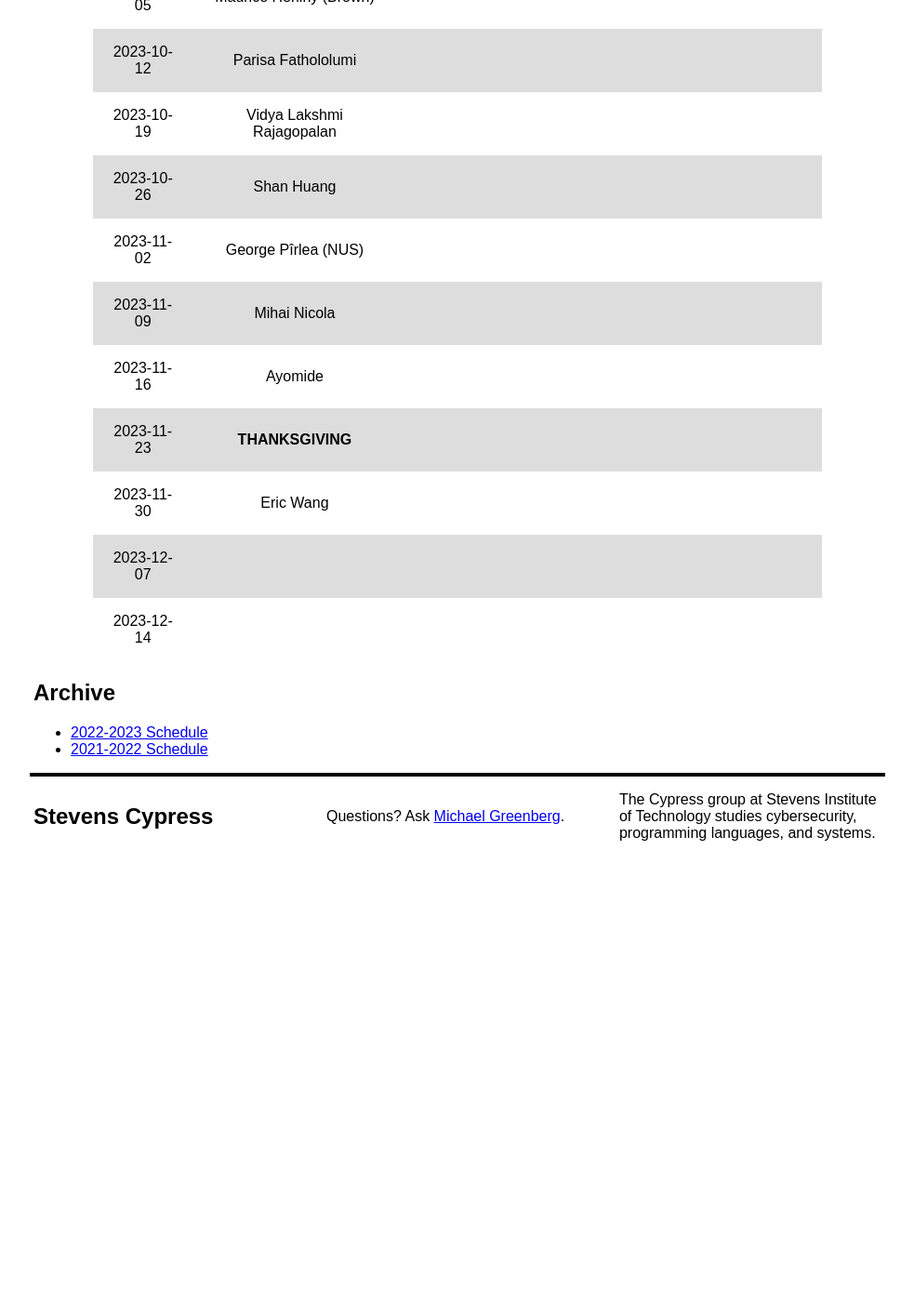
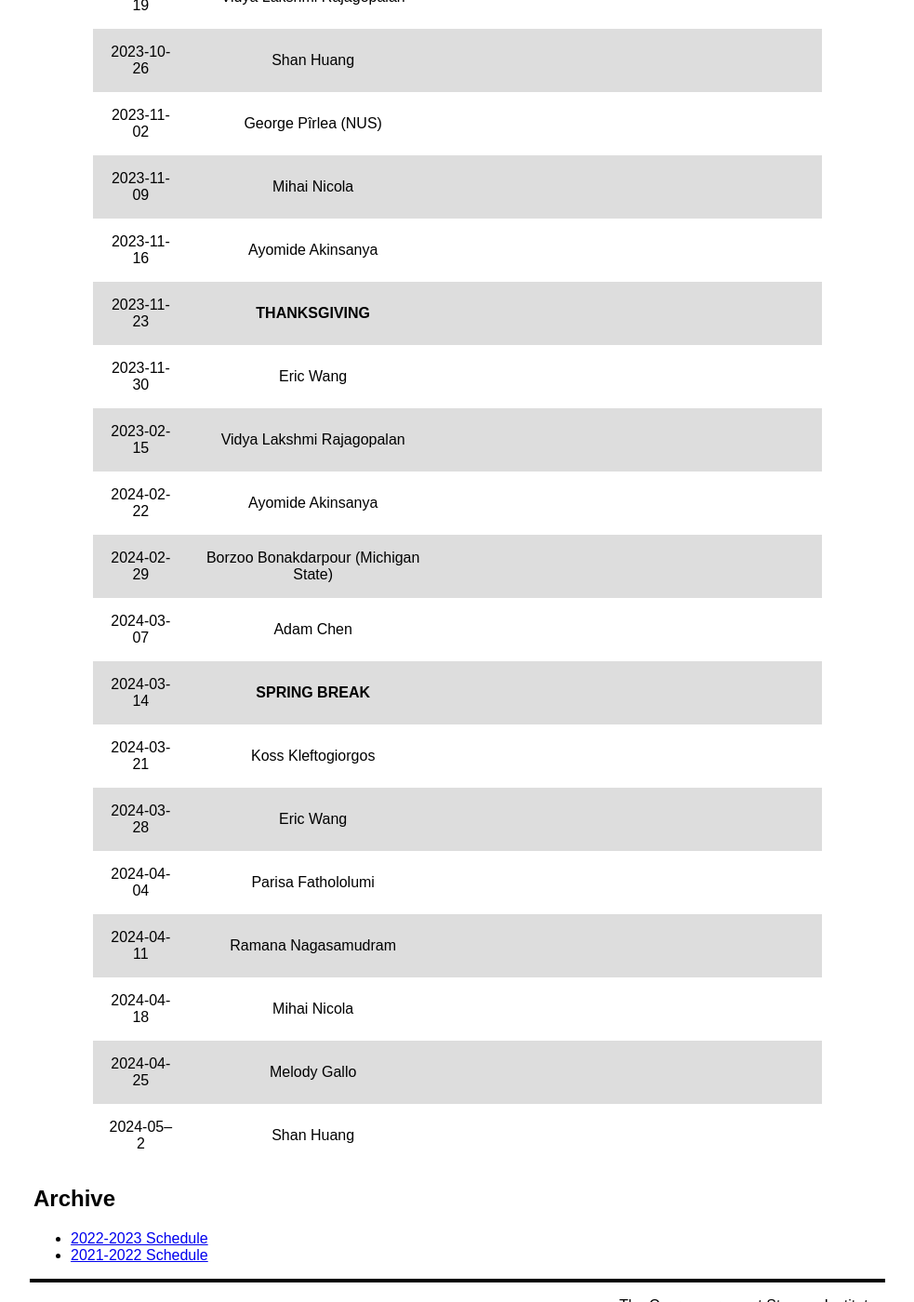
Before and after one commit to mgree/cypress, a Jekyll site: the page built from schedule.md, in a window 1280 px wide and 1400 px high, scrolled down 721 px. Shown: the whole window at 93% size, without its empty margins (148-1131 px from the left). Built offline with Jekyll 4.4.1, drawn with Linux system fonts in a browser that asks for light colours; before the commit the page ends 1650 px from its top, so only the background shows below that; some of the changed text lies outside the part shown.

Commit message:
copy over schedule

```diff
--- a/schedule.md
+++ b/schedule.md
@@ -16,21 +16,29 @@ find someone willing to take your place first.
 
 | Date       | Speaker                               | Topic |
 | ---------- | ------------------------------------- | ------------------------------------------------- |
-| 2023-09-07 | **SOCIAL** | |
-| 2023-09-14 | | |
 | 2023-09-21 | Adam Chen | Better Predicate Pruning and Heuristics for Commutativity Synthesis |
 | 2023-09-28 | Hang Liu (Rutgers) | High-Performance Big Data Analytics |
 | 2023-10-05 | Maurice Herlihy (Brown) | |
-| 2023-10-12 | Parisa Fathololumi| |
+| 2023-10-12 | Parisa Fathololumi | |
 | 2023-10-19 | Vidya Lakshmi Rajagopalan | |
 | 2023-10-26 | Shan Huang | |
 | 2023-11-02 | George Pîrlea (NUS) | |
 | 2023-11-09 | Mihai Nicola | |
-| 2023-11-16 | Ayomide | |
+| 2023-11-16 | Ayomide Akinsanya| |
 | 2023-11-23 | **THANKSGIVING** | |
 | 2023-11-30 | Eric Wang | |
-| 2023-12-07 | | |
-| 2023-12-14 | | |
+| 2023-02-15 | Vidya Lakshmi Rajagopalan | |
+| 2024-02-22 | Ayomide Akinsanya | |
+| 2024-02-29 | Borzoo Bonakdarpour (Michigan State) | |
+| 2024-03-07 | Adam Chen | |
+| 2024-03-14 | **SPRING BREAK** | |
+| 2024-03-21 | Koss Kleftogiorgos | |
+| 2024-03-28 | Eric Wang | |
+| 2024-04-04 | Parisa Fathololumi | |
+| 2024-04-11 | Ramana Nagasamudram | |
+| 2024-04-18 | Mihai Nicola | |
+| 2024-04-25 | Melody Gallo | |
+| 2024-05--2 | Shan Huang | |
 
 ## Archive
 
```
